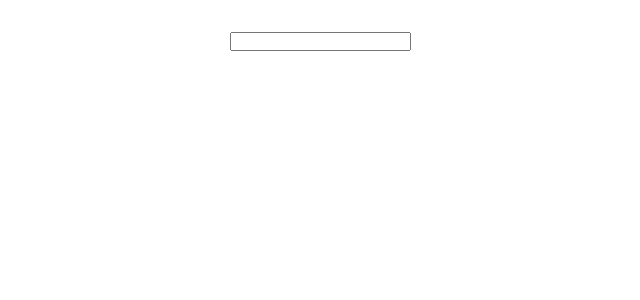
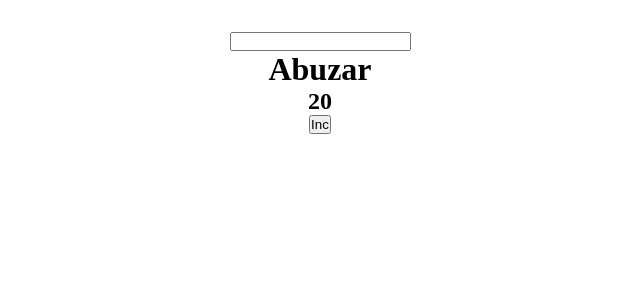
Before and after one commit to abuzarraziqgithub/The-Odin-Project-React, a React (Vite) app in the folder The-Odin-React/: page / in a window 1280 px wide. Shown: the top 300 px of the page, without its empty margins (320-960 px from the left). Built offline with nearby package versions, Linux system fonts and the light colour scheme.

Commit message:
StateUpdater function added

```diff
--- /dev/null
+++ b/The-Odin-React/src/States/StateUpdater.jsx
@@ -0,0 +1,34 @@
+import React, { useState } from "react";
+
+function StateUpdater() {
+  const [person, setPerson] = useState({ name: "Abuzar", age: 20 });
+
+  function handleIncreaseAge() {
+    // setPerson({ ...person, age: person.age + 1 });
+    // setPerson({ ...person, age: person.age + 1 });
+    //* It doesn't increase the age by 2.
+    //* React batches state updates: There are two setPerson calls in the above example, and from what we've learned so far, a setState call triggers a component re-render.
+    //* Whenever we call setState twice withe same values in it, it will trigger and update the component only once not twice.
+    //* For different values, setState will trigger the component to update with the second or last setState.
+
+    //* What if we want to update the state multiple times using the latest state(Update twice at once on same values.)?
+    //* This is where state updater function comes in.
+    setPerson((prevPerson) => ({ ...prevPerson, age: prevPerson.age + 1 }));
+
+    setTimeout(() => {
+      setPerson((prevPerson) => ({ ...prevPerson, age: prevPerson.age + 1 }));
+    }, 1000);
+    console.log("Loading the next setPerson Call");
+
+    //* When a callback(prevPerson) is passed to the setState function, it ensures that the latest state is passed in as an argument to the callback.
+  }
+  return (
+    <>
+      <h1>{person.name}</h1>
+      <h2>{person.age}</h2>
+      <button onClick={handleIncreaseAge}>Inc</button>
+    </>
+  );
+}
+
+export default StateUpdater;
--- a/The-Odin-React/src/main.jsx
+++ b/The-Odin-React/src/main.jsx
@@ -7,6 +7,7 @@ import State from "./States/State.jsx";
 import StateAnalysis from "./States/StateAnalysis.jsx";
 import InfiniteLoopState from "./States/InfiniteLoopState.jsx";
 import ControlledComponents from "./States/ControlledComponents.jsx";
+import StateUpdater from "./States/StateUpdater.jsx";
 
 ReactDOM.createRoot(document.getElementById("root")).render(
   <React.StrictMode>
@@ -16,5 +17,6 @@ ReactDOM.createRoot(document.getElementById("root")).render(
     {/* <StateAnalysis /> */}
     {/* <InfiniteLoopState /> */}
     <ControlledComponents />
+    <StateUpdater />
   </React.StrictMode>
 );
```
